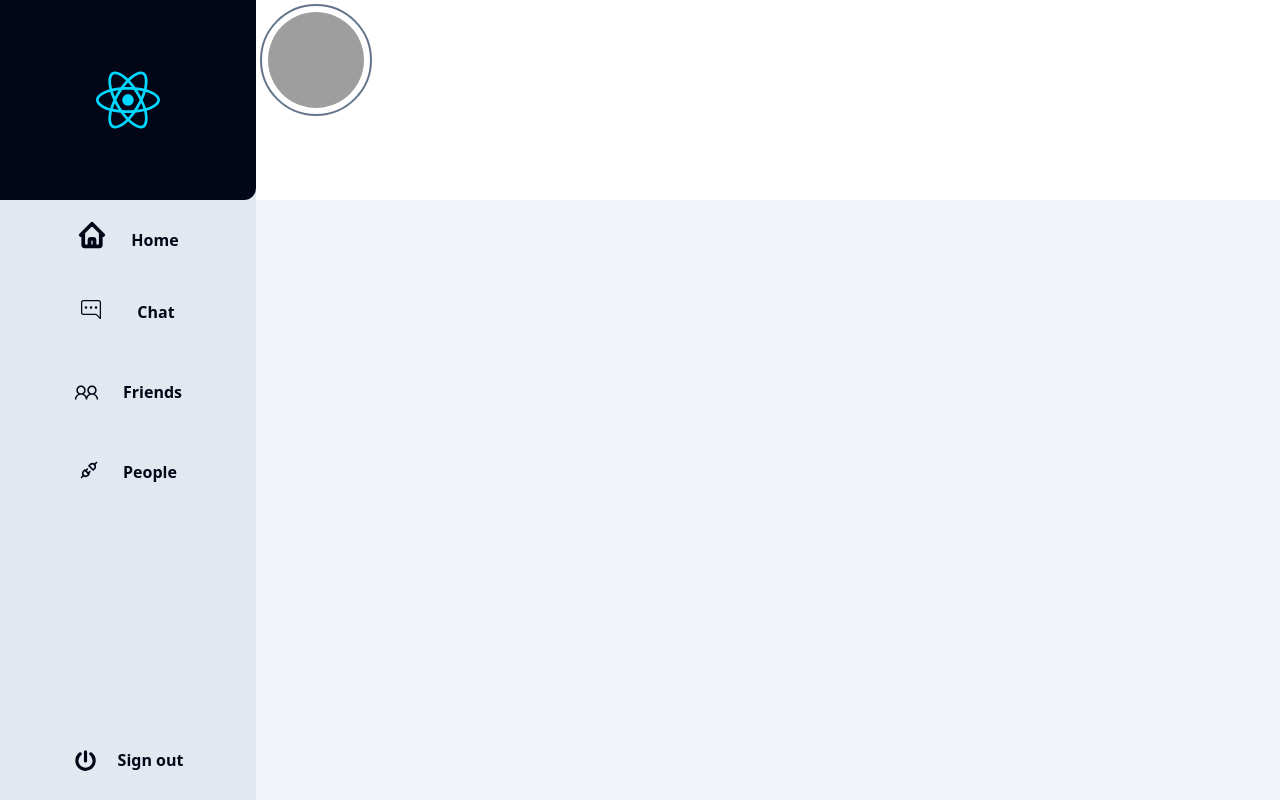
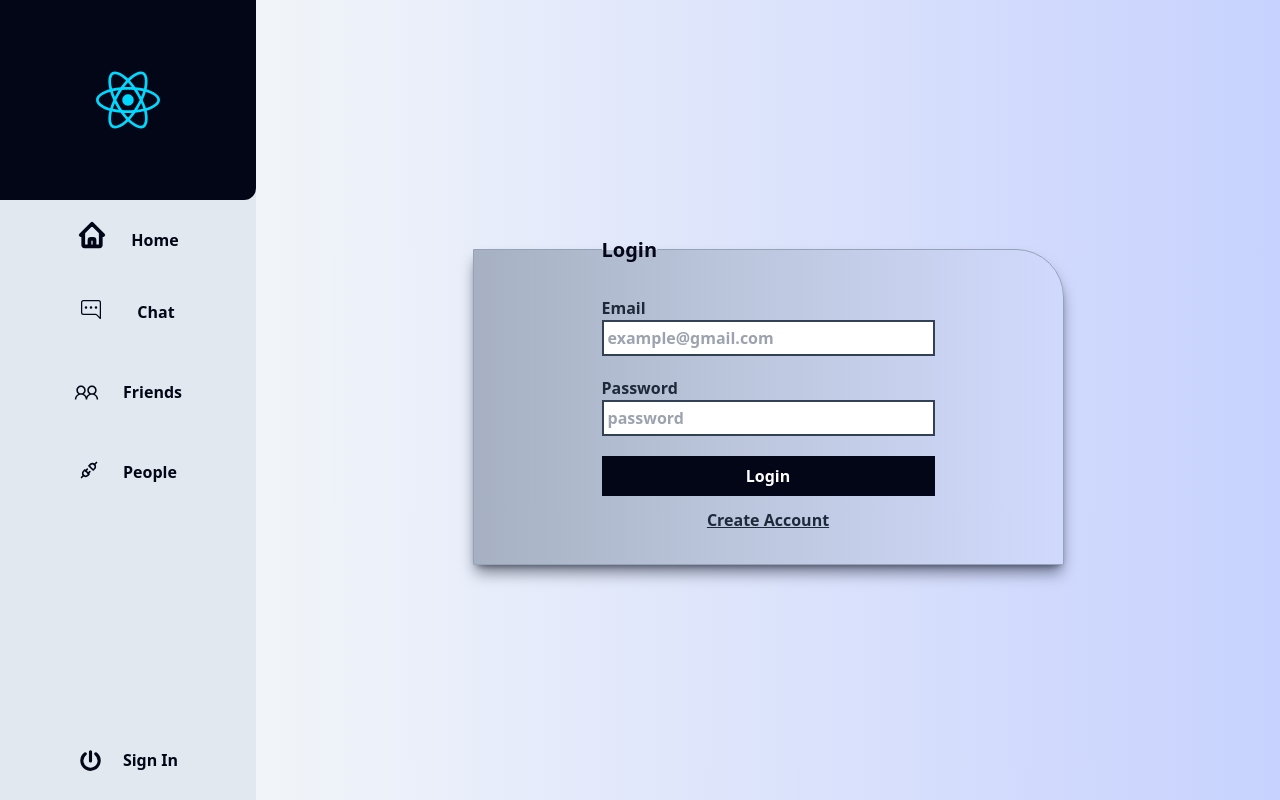
Before and after one commit to amrit0313/onlyfriends, a React (Vite) app: page /auth in a window 1280 px wide. Built offline with nearby package versions, Linux system fonts and the light colour scheme; grey boxes are pictures that could not be loaded.

Commit message:
auth form added

```diff
--- a/src/App.jsx
+++ b/src/App.jsx
@@ -1,19 +1,18 @@
 import { Route, Routes } from "react-router-dom";
 import Navbar from "./components/LAYOUT/nav";
-import Profile from "./components/LAYOUT/profile";
+import Profile from "./components/PAGES/profile";
 import Chat from "./components/PAGES/chat";
+import AuthPage from "./components/PAGES/auth";
 const App = () => {
   return (
     <div className="grid grid-cols-5 relative h-screen w-full overflow-hidden ">
       <div className="col-span-0 md:row-span-4 md:col-span-1">
         <Navbar />
       </div>
-      <div className="md:col-span-4 md:row-span-1  col-span-5">
-        <Profile />
-      </div>
-      <div className="row-span-10 md:row-span-3 md:col-span-4 col-span-5 bg-slate-100">
+      <div className="h-screen md:col-span-4 col-span-5 bg-slate-100">
         <Routes>
-          {/* <Route path="/" element={<Home />} /> */}
+          <Route path="auth" element={<AuthPage />} />
+          <Route path="/" element={<Profile />} />
           <Route path="/chat" element={<Chat />} />
         </Routes>
       </div>
--- a/src/components/LAYOUT/nav.jsx
+++ b/src/components/LAYOUT/nav.jsx
@@ -14,7 +14,10 @@ const Navbar = () => {
           <img src={logo} className="h-16 w-16" />
         </div>
         <div className="flex items-center flex-col text-slate-950 font-extrabold   bg-slate-200 h-3/4  relative">
-          <NavLink className="h-20 width-10 p-5 w-full hover:bg-slate-300">
+          <NavLink
+            to="/"
+            className="h-20 width-10 p-5 w-full hover:bg-slate-300"
+          >
             <div className="flex justify-center">
               <HiOutlineHome size={30} style={{ strokeWidth: 3 }} />
               <span className="pt-2 pl-6">Home</span>
@@ -26,36 +29,39 @@ const Navbar = () => {
               <span className="pl-9">Chat</span>
             </div>
           </NavLink>
-          <NavLink className="h-20 w-full p-5 hover:bg-slate-300">
+          <NavLink to="/friends" className="h-20 w-full p-5 hover:bg-slate-300">
             <div className="flex justify-center">
               <LiaUserFriendsSolid size={25} />
               <span className="pl-6">Friends</span>
             </div>
           </NavLink>
-          <NavLink className="h-20 w-full p-5 hover:bg-slate-300">
+          <NavLink to="/people" className="h-20 w-full p-5 hover:bg-slate-300">
             <div className="flex justify-center">
               <TbPlugConnected size={20} />
               <span className="pl-6">People</span>
             </div>
           </NavLink>
-          <button className="flex items-center justify-center absolute w-full h-20 bottom-0 pointer hover:bg-slate-300">
+          <NavLink
+            to="/auth"
+            className="flex items-center justify-center absolute w-full h-20 bottom-0 pointer hover:bg-slate-300"
+          >
             <CiPower size={25} style={{ strokeWidth: 2 }} />
-            <span className="pl-5">Sign out</span>
-          </button>
+            <span className="pl-5">Sign In</span>
+          </NavLink>
         </div>
       </div>
 
       <div className="flex flex-row md:hidden bg-slate-200 h-[60px]  absolute bottom-0 w-full ">
-        <NavLink className="h-20 width-10 p-5 w-full hover:bg-slate-300">
+        <NavLink to="/" className="h-20 width-10 p-5 w-full hover:bg-slate-300">
           <HiOutlineHome size={30} style={{ strokeWidth: 3 }} />
         </NavLink>
-        <NavLink className="h-20 w-full p-5 hover:bg-slate-300">
+        <NavLink to="/chat" className="h-20 w-full p-5 hover:bg-slate-300">
           <BsChatRightDots size={20} />
         </NavLink>
-        <NavLink className="h-20 w-full p-5 hover:bg-slate-300">
+        <NavLink to="friends" className="h-20 w-full p-5 hover:bg-slate-300">
           <LiaUserFriendsSolid size={25} />
         </NavLink>
-        <NavLink className="h-20 w-full p-5 hover:bg-slate-300">
+        <NavLink to="people" className="h-20 w-full p-5 hover:bg-slate-300">
           <TbPlugConnected size={20} />
         </NavLink>
       </div>
--- /dev/null
+++ b/src/components/PAGES/auth.jsx
@@ -0,0 +1,70 @@
+import { useState } from "react";
+
+const AuthPage = () => {
+  const [isRegistered, setIsRegistered] = useState(true);
+  const toggleLogin = () => {
+    setIsRegistered((prev) => !prev);
+  };
+
+  return (
+    <div className="flex h-screen items-center justify-center bg-gradient-to-l from-indigo-200">
+      <fieldset className="flex flex-col bg-gradient-to-r from-slate-500/50  shadow-lg shadow-slate-950/50 border-[1px] border-slate-400 px-[8rem] py-[2rem] text-slate-800  font-extrabold rounded-tr-[3rem]">
+        <legend className="text-xl text-slate-950">
+          {isRegistered ? "Login" : "Register"}
+        </legend>
+        {!isRegistered && (
+          <div className="flex gap-2 ">
+            <div className="flex flex-col">
+              <label>First name</label>
+              <input
+                className="border-2 border-slate-700 mb-5 pl-1 pr-[3rem] py-1"
+                type="username"
+                placeholder="chulbul"
+              />
+            </div>
+            <div className="flex flex-col">
+              <label>Last name</label>
+              <input
+                className="border-2 border-slate-700 mb-5 pl-1 pr-[2rem] py-1"
+                type="username"
+                placeholder="pandey"
+              />
+            </div>
+          </div>
+        )}
+        {!isRegistered && <label>Username</label>}
+        {!isRegistered && (
+          <input
+            className="border-2 border-slate-700 mb-5 pl-1 pr-[5rem] py-1"
+            type="username"
+            placeholder="Username"
+          />
+        )}
+
+        <label>Email</label>
+        <input
+          className="border-2 border-slate-700 mb-5 pl-1 pr-[5rem] py-1"
+          type="Email"
+          placeholder="example@gmail.com"
+        />
+        <label>Password</label>
+        <input
+          className="border-2 border-slate-700 mb-5 pl-1 pr-[5rem] py-1"
+          type="password"
+          placeholder="password"
+        />
+        <button className="bg-slate-950 text-white px-5 py-2">
+          {isRegistered ? "Login" : "Register"}
+        </button>
+        <button
+          className="mt-3 underline text-slate-800 hover:text-indigo-800"
+          onClick={toggleLogin}
+        >
+          {isRegistered ? "Create Account" : "Login to exisiting"}
+        </button>
+      </fieldset>
+    </div>
+  );
+};
+
+export default AuthPage;
--- a/tailwind.config.js
+++ b/tailwind.config.js
@@ -2,7 +2,11 @@
 export default {
   content: ["./index.html", "./src/**/*.{js,jsx}"],
   theme: {
-    extend: {},
+    extend: {
+      backgroundImage: {
+        "auth-bg": "url('download (1).jpeg')",
+      },
+    },
   },
   plugins: [],
 };
```
Also changed, not shown: download (1).jpeg (added), src/components/PAGES/profile.jsx (renamed from src/components/LAYOUT/profile.jsx).
